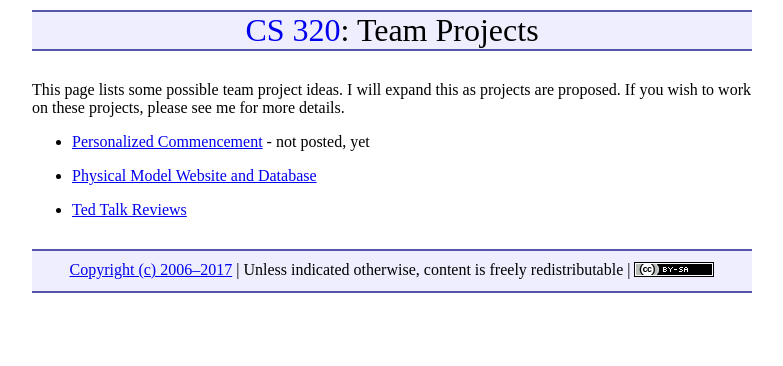
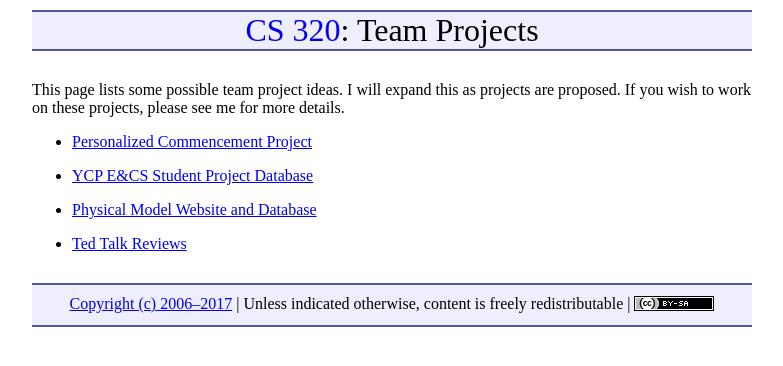
Before and after one commit to ycpcs/cs320-spring2017, a Jekyll site: the page built from projects/index.md, in a window 1280 px wide. Shown: the top 366 px of the page, without its empty margins (248-1031 px from the left). Built offline with Jekyll 4.4.1, drawn with Linux system fonts in a browser that asks for light colours.

Commit message:
adding projects

```diff
--- a/projects/index.md
+++ b/projects/index.md
@@ -6,7 +6,9 @@ title: "Team Projects"
 This page lists some possible team project ideas.  I will expand this as projects are proposed.  If you wish to work on these projects, please see me for more details.
 
 
-* [Personalized Commencement](Personalized_Commencement_Project.pdf) - not posted, yet
+* [Personalized Commencement Project](Personalized_Commencement_Project.html)
+
+* [YCP E&CS Student Project Database](YCP_ECS_Student_Project_DB.html)
 
 * [Physical Model Website and Database](Physical_Model_Website_and_Database.pptx)
 
```
Also changed, not shown: projects/Personalized_Commencement_Project.md (added, +7 -0 lines), projects/YCP_ECS_Student_Project_DB.md (added, +7 -0 lines).
